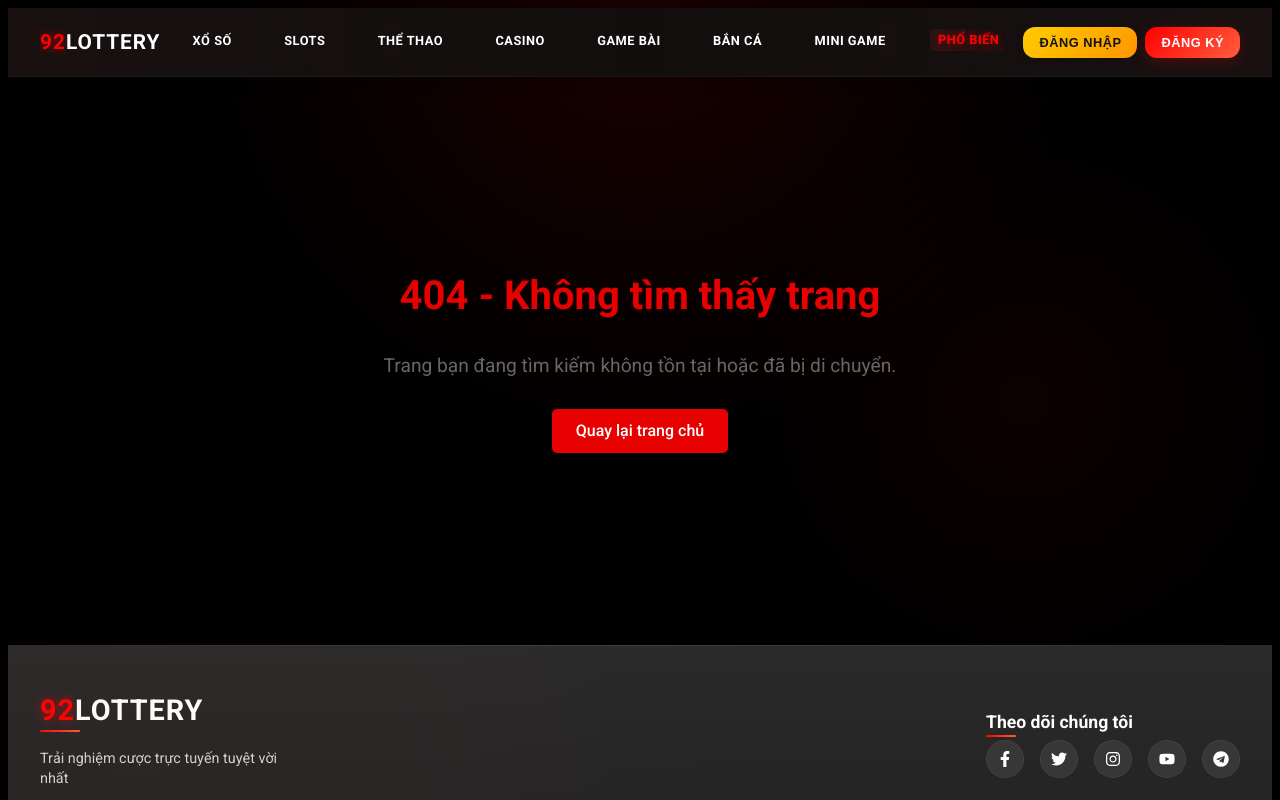
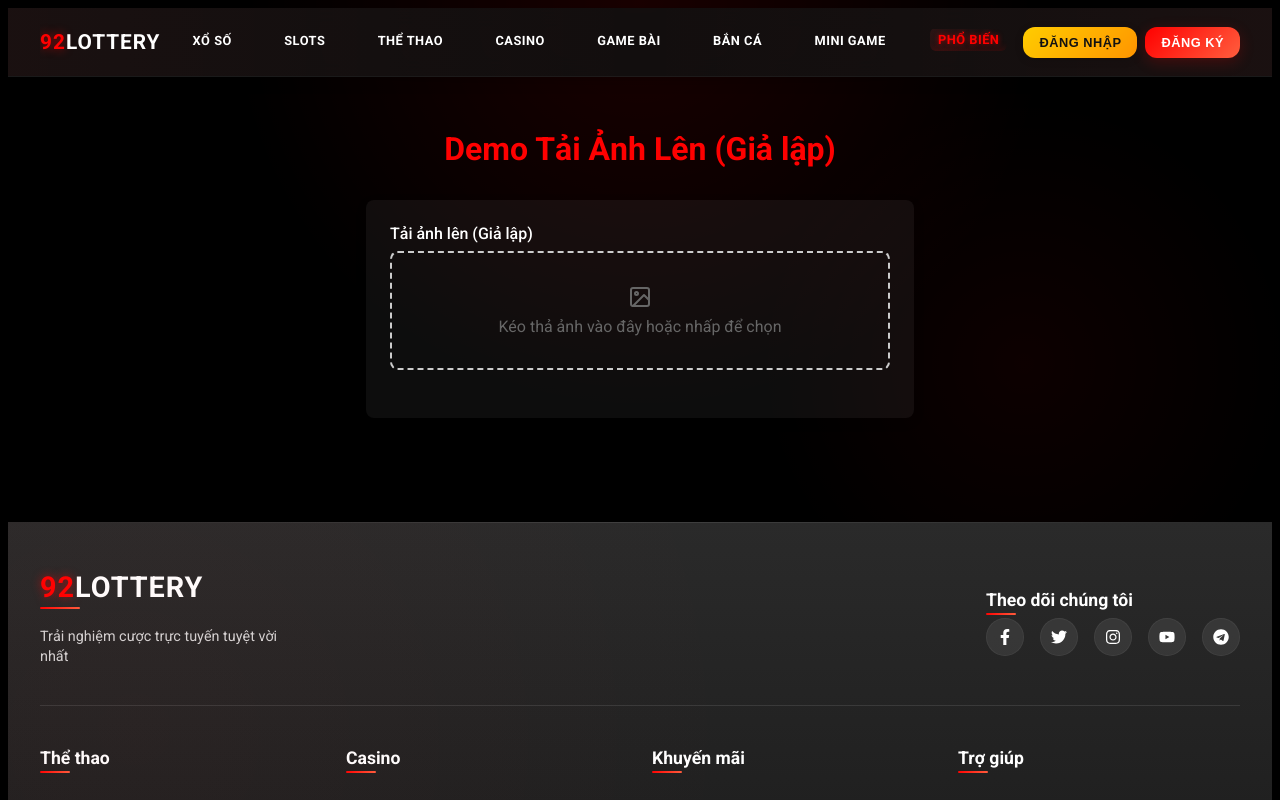
Before and after one commit to hoaqinz/92lt, a Next.js app: page /simple-uploader in a window 1280 px wide. Before the commit this address had no page. Shown: the top 800 px of the page. Built offline with nearby package versions, Linux system fonts and the light colour scheme.

Commit message:
Tạo component SimpleImageUploader và trang simple-uploader để demo chức năng tải ảnh lên

```diff
--- /dev/null
+++ b/src/app/components/ui/SimpleImageUploader.tsx
@@ -0,0 +1,152 @@
+'use client';
+
+import { useState, useRef } from 'react';
+import styles from './DirectImageUploader.module.scss';
+
+interface SimpleImageUploaderProps {
+  initialImage?: string;
+  onImageUpload: (imageUrl: string) => void;
+  onError?: (error: string) => void;
+  label?: string;
+  className?: string;
+}
+
+export default function SimpleImageUploader({
+  initialImage = '',
+  onImageUpload,
+  onError,
+  label = 'Tải ảnh lên',
+  className = '',
+}: SimpleImageUploaderProps) {
+  const [imagePreview, setImagePreview] = useState<string>(initialImage);
+  const [isUploading, setIsUploading] = useState<boolean>(false);
+  const [error, setError] = useState<string>('');
+  const fileInputRef = useRef<HTMLInputElement>(null);
+
+  const handleFileChange = async (e: React.ChangeEvent<HTMLInputElement>) => {
+    const file = e.target.files?.[0];
+    if (!file) return;
+
+    // Kiểm tra loại file
+    if (!file.type.startsWith('image/')) {
+      const errorMsg = 'Vui lòng chọn file hình ảnh';
+      setError(errorMsg);
+      if (onError) onError(errorMsg);
+      return;
+    }
+
+    // Kiểm tra kích thước file (giới hạn 10MB)
+    if (file.size > 10 * 1024 * 1024) {
+      const errorMsg = 'Kích thước file không được vượt quá 10MB';
+      setError(errorMsg);
+      if (onError) onError(errorMsg);
+      return;
+    }
+
+    setError('');
+    setIsUploading(true);
+
+    try {
+      // Tạo URL tạm thời để xem trước ảnh ngay lập tức
+      const previewUrl = URL.createObjectURL(file);
+      setImagePreview(previewUrl);
+
+      // Giả lập quá trình tải lên
+      console.log('Đang giả lập quá trình tải ảnh lên...');
+
+      // Tạo độ trễ giả lập để mô phỏng quá trình tải lên
+      await new Promise(resolve => setTimeout(resolve, 1500));
+
+      // Sử dụng URL xem trước thay vì URL từ Cloudflare Images
+      onImageUpload(previewUrl);
+
+      console.log('Tải lên thành công (giả lập)!');
+    } catch (error) {
+      console.error('Error uploading image:', error);
+      const errorMessage = error instanceof Error ? error.message : 'Có lỗi xảy ra khi tải ảnh lên';
+      setError(errorMessage);
+
+      // Gọi callback onError nếu được cung cấp
+      if (onError) {
+        onError(errorMessage);
+      }
+    } finally {
+      setIsUploading(false);
+    }
+  };
+
+  const handleButtonClick = () => {
+    fileInputRef.current?.click();
+  };
+
+  const handleDragOver = (e: React.DragEvent<HTMLDivElement>) => {
+    e.preventDefault();
+    e.stopPropagation();
+  };
+
+  const handleDrop = (e: React.DragEvent<HTMLDivElement>) => {
+    e.preventDefault();
+    e.stopPropagation();
+
+    const file = e.dataTransfer.files?.[0];
+    if (!file) return;
+
+    // Giả lập việc thay đổi input file
+    const dataTransfer = new DataTransfer();
+    dataTransfer.items.add(file);
+
+    if (fileInputRef.current) {
+      fileInputRef.current.files = dataTransfer.files;
+
+      // Kích hoạt sự kiện change
+      const event = new Event('change', { bubbles: true });
+      fileInputRef.current.dispatchEvent(event);
+    }
+  };
+
+  return (
+    <div className={`${styles.imageUploader} ${className}`}>
+      <label className={styles.label}>{label}</label>
+
+      <div
+        className={styles.dropZone}
+        onDragOver={handleDragOver}
+        onDrop={handleDrop}
+        onClick={handleButtonClick}
+      >
+        {imagePreview ? (
+          <div className={styles.previewContainer}>
+            <img
+              src={imagePreview}
+              alt="Preview"
+              className={styles.preview}
+            />
+            <div className={styles.overlay}>
+              <span>Thay đổi ảnh</span>
+            </div>
+          </div>
+        ) : (
+          <div className={styles.placeholder}>
+            <svg xmlns="http://www.w3.org/2000/svg" width="24" height="24" viewBox="0 0 24 24" fill="none" stroke="currentColor" strokeWidth="2" strokeLinecap="round" strokeLinejoin="round">
+              <rect x="3" y="3" width="18" height="18" rx="2" ry="2"></rect>
+              <circle cx="8.5" cy="8.5" r="1.5"></circle>
+              <polyline points="21 15 16 10 5 21"></polyline>
+            </svg>
+            <span>Kéo thả ảnh vào đây hoặc nhấp để chọn</span>
+          </div>
+        )}
+
+        <input
+          type="file"
+          ref={fileInputRef}
+          onChange={handleFileChange}
+          accept="image/*"
+          className={styles.fileInput}
+        />
+      </div>
+
+      {isUploading && <div className={styles.uploading}>Đang tải ảnh lên...</div>}
+      {error && <div className={styles.error}>{error}</div>}
+    </div>
+  );
+}
--- /dev/null
+++ b/src/app/simple-uploader/page.module.scss
@@ -0,0 +1,65 @@
+.container {
+  max-width: 1200px;
+  margin: 0 auto;
+  padding: 2rem;
+
+  h1 {
+    text-align: center;
+    margin-bottom: 2rem;
+    color: var(--primary-color);
+  }
+}
+
+.uploaderContainer {
+  max-width: 500px;
+  margin: 0 auto 3rem;
+  padding: 1.5rem;
+  background-color: rgba(255, 255, 255, 0.05);
+  border-radius: 8px;
+  box-shadow: 0 4px 12px rgba(0, 0, 0, 0.1);
+}
+
+.imagesContainer {
+  margin-top: 3rem;
+
+  h2 {
+    margin-bottom: 1.5rem;
+    text-align: center;
+    color: var(--primary-color);
+  }
+}
+
+.imageGrid {
+  display: grid;
+  grid-template-columns: repeat(auto-fill, minmax(300px, 1fr));
+  gap: 1.5rem;
+}
+
+.imageItem {
+  background-color: rgba(255, 255, 255, 0.05);
+  border-radius: 8px;
+  overflow: hidden;
+  box-shadow: 0 4px 12px rgba(0, 0, 0, 0.1);
+  transition: transform 0.3s ease;
+
+  &:hover {
+    transform: translateY(-5px);
+  }
+
+  img {
+    width: 100%;
+    height: 200px;
+    object-fit: cover;
+    display: block;
+  }
+
+  .imageInfo {
+    padding: 1rem;
+
+    p {
+      margin: 0;
+      font-size: 0.9rem;
+      word-break: break-all;
+    }
+  }
+}
--- /dev/null
+++ b/src/app/simple-uploader/page.tsx
@@ -0,0 +1,42 @@
+'use client';
+
+import { useState } from 'react';
+import SimpleImageUploader from '../components/ui/SimpleImageUploader';
+import styles from './page.module.scss';
+
+export default function SimpleUploaderPage() {
+  const [uploadedImages, setUploadedImages] = useState<string[]>([]);
+
+  const handleImageUpload = (imageUrl: string) => {
+    setUploadedImages((prev) => [...prev, imageUrl]);
+  };
+
+  return (
+    <div className={styles.container}>
+      <h1>Demo Tải Ảnh Lên (Giả lập)</h1>
+
+      <div className={styles.uploaderContainer}>
+        <SimpleImageUploader
+          onImageUpload={handleImageUpload}
+          label="Tải ảnh lên (Giả lập)"
+        />
+      </div>
+
+      {uploadedImages.length > 0 && (
+        <div className={styles.imagesContainer}>
+          <h2>Ảnh đã tải lên</h2>
+          <div className={styles.imageGrid}>
+            {uploadedImages.map((url, index) => (
+              <div key={index} className={styles.imageItem}>
+                <img src={url} alt={`Uploaded ${index + 1}`} />
+                <div className={styles.imageInfo}>
+                  <p>URL: {url}</p>
+                </div>
+              </div>
+            ))}
+          </div>
+        </div>
+      )}
+    </div>
+  );
+}
```
